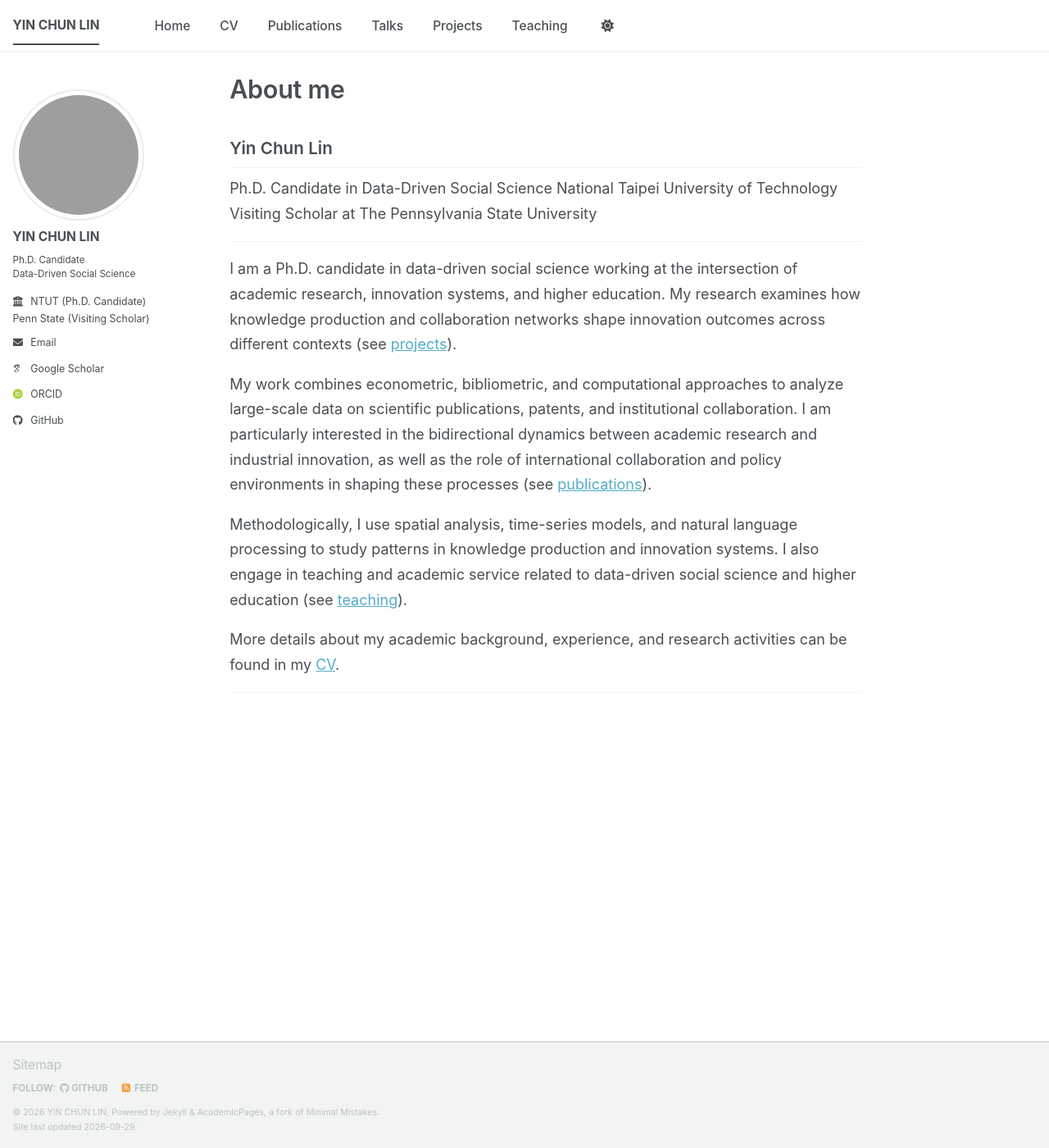
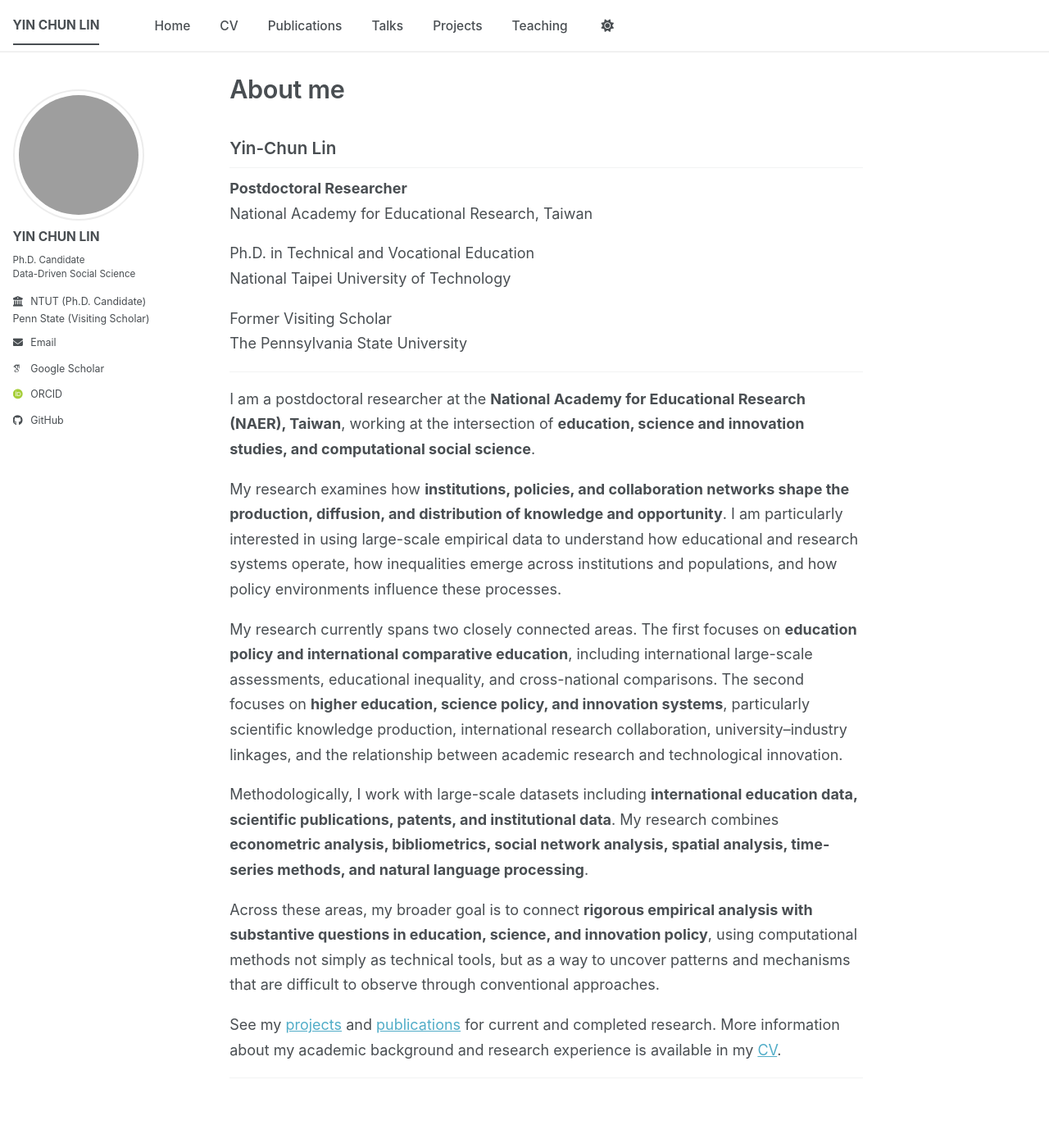
Before and after one commit to Christina0824/yinchun.github.io, a Jekyll site: the page built from _pages/about.md, in a window 1280 px wide and 1400 px high. Shown: the whole window at 82% size. Built offline with Jekyll 4.4.1, drawn with Linux system fonts in a browser that asks for light colours; some web fonts are replaced; a script bundle is joined from its source files by our own code; library files that are not in the unit come from our copies.

Commit message:
Update about.md

```diff
--- a/_pages/about.md
+++ b/_pages/about.md
@@ -6,21 +6,30 @@
   - /about/
   - /about.html
 ---
-## Yin Chun Lin
 
-Ph.D. Candidate in Data-Driven Social Science
+## Yin-Chun Lin
+
+**Postdoctoral Researcher**
+National Academy for Educational Research, Taiwan
+
+Ph.D. in Technical and Vocational Education
 National Taipei University of Technology
-Visiting Scholar at The Pennsylvania State University
+
+Former Visiting Scholar
+The Pennsylvania State University
 
 ---
 
-I am a Ph.D. candidate in data-driven social science working at the intersection of academic research, innovation systems, and higher education. My research examines how knowledge production and collaboration networks shape innovation outcomes across different contexts (see [projects]({{ '/projects/' | relative_url }})).
+I am a postdoctoral researcher at the **National Academy for Educational Research (NAER), Taiwan**, working at the intersection of **education, science and innovation studies, and computational social science**.
 
-My work combines econometric, bibliometric, and computational approaches to analyze large-scale data on scientific publications, patents, and institutional collaboration. I am particularly interested in the bidirectional dynamics between academic research and industrial innovation, as well as the role of international collaboration and policy environments in shaping these processes (see [publications]({{ '/publications/' | relative_url }})).
+My research examines how **institutions, policies, and collaboration networks shape the production, diffusion, and distribution of knowledge and opportunity**. I am particularly interested in using large-scale empirical data to understand how educational and research systems operate, how inequalities emerge across institutions and populations, and how policy environments influence these processes.
 
-Methodologically, I use spatial analysis, time-series models, and natural language processing to study patterns in knowledge production and innovation systems. I also engage in teaching and academic service related to data-driven social science and higher education (see [teaching]({{ '/teaching/' | relative_url }})).
+My research currently spans two closely connected areas. The first focuses on **education policy and international comparative education**, including international large-scale assessments, educational inequality, and cross-national comparisons. The second focuses on **higher education, science policy, and innovation systems**, particularly scientific knowledge production, international research collaboration, university–industry linkages, and the relationship between academic research and technological innovation.
 
-More details about my academic background, experience, and research activities can be found in my [CV]({{ '/cv/' | relative_url }}).
+Methodologically, I work with large-scale datasets including **international education data, scientific publications, patents, and institutional data**. My research combines **econometric analysis, bibliometrics, social network analysis, spatial analysis, time-series methods, and natural language processing**.
 
+Across these areas, my broader goal is to connect **rigorous empirical analysis with substantive questions in education, science, and innovation policy**, using computational methods not simply as technical tools, but as a way to uncover patterns and mechanisms that are difficult to observe through conventional approaches.
+
+See my [projects]({{ '/projects/' | relative_url }}) and [publications]({{ '/publications/' | relative_url }}) for current and completed research. More information about my academic background and research experience is available in my [CV]({{ '/cv/' | relative_url }}).
 
 ---
```
